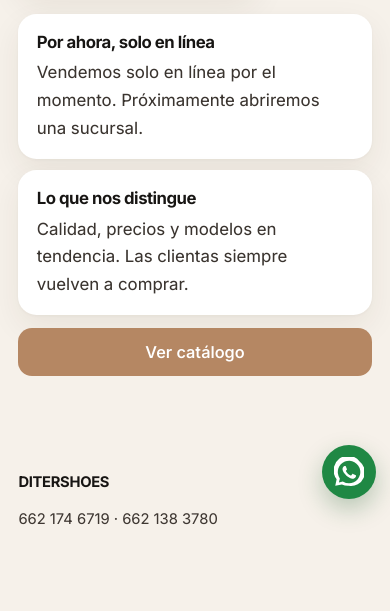
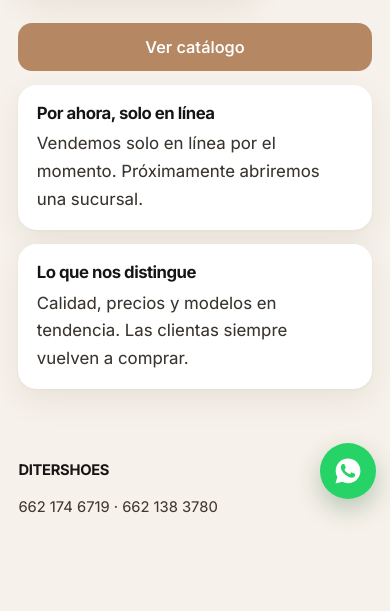
Before and after one commit to DevOpsHmo/ditershoesmx, a plain HTML site: page nosotros.html in a window 390 px wide. Shown: the part 327-938 px from the top of the page. Drawn offline with Linux system fonts and the light colour scheme; files whose address does not match are found by name.

Commit message:
Agrandar el hero, fija el verde de WhatsApp y ensancha Nosotros y Envíos.
El botón flotante queda en un círculo de 56 px con el icono centrado, y el verde de todos los botones de WhatsApp es #25D366.

Co-authored-by: SILVASDEV.COM <SilvasDEV-HMO@users.noreply.github.com>

```diff
--- a/nosotros.html
+++ b/nosotros.html
@@ -32,9 +32,13 @@
   </header>
 
   <main class="page">
+    <div class="sheet">
+    <div class="sheet-lead">
     <h1>Nosotros</h1>
     <p>Diter Shoes es de Hermosillo, Sonora. Empezó a inicios de 2026.</p>
     <p class="stat"><strong>+50 clientas</strong><span>Siempre vuelven a comprar</span></p>
+    <a class="btn-catalog" href="/catalogo">Ver catálogo</a>
+    </div>
     <div class="facts">
       <article class="fact">
         <h2>Por ahora, solo en línea</h2>
@@ -45,7 +49,7 @@
         <p>Calidad, precios y modelos en tendencia. Las clientas siempre vuelven a comprar.</p>
       </article>
     </div>
-    <a class="btn-catalog" href="/catalogo">Ver catálogo</a>
+    </div>
   </main>
 
   <footer>
@@ -54,8 +58,8 @@
   </footer>
 
   <a class="wa-float" href="https://wa.me/526621746719?text=Hola%2C%20quiero%20hacer%20un%20pedido%20de%20DiterShoes." target="_blank" rel="noopener" aria-label="Pedir por WhatsApp">
-    <svg viewBox="0 0 24 24" aria-hidden="true" focusable="false">
-      <path fill="currentColor" d="M20.5 3.5A11 11 0 0 0 2.1 17.8L1 23l5.3-1.1A11 11 0 0 0 12 23a11 11 0 0 0 8.5-19.5zM12 21a9 9 0 0 1-4.6-1.3l-.3-.2-3.2.8.8-3.1-.2-.3A9 9 0 1 1 12 21zm5-6.7c-.3-.1-1.5-.7-1.7-.8s-.4-.1-.6.1-.7.8-.8 1-.3.2-.6.1a7.4 7.4 0 0 1-2.2-1.4 8.2 8.2 0 0 1-1.5-1.9c-.2-.3 0-.4.1-.6l.4-.5.2-.3a.5.5 0 0 0 0-.5c-.1-.1-.6-1.4-.8-1.9s-.4-.4-.6-.4h-.5a1 1 0 0 0-.7.3 3 3 0 0 0-.9 2.3 5.2 5.2 0 0 0 1.1 2.8 11.8 11.8 0 0 0 4.5 4 15 15 0 0 0 1.5.6 3.6 3.6 0 0 0 1.7.1 2.8 2.8 0 0 0 1.8-1.3 2.3 2.3 0 0 0 .2-1.3c-.1-.1-.3-.2-.5-.3z"/>
+    <svg viewBox="0 0 24 24" width="30" height="30" aria-hidden="true" focusable="false">
+      <path fill="#ffffff" d="M12.04 2C6.58 2 2.15 6.4 2.15 11.83c0 1.74.46 3.44 1.34 4.94L2 22l5.39-1.41a10.1 10.1 0 0 0 4.65 1.14h.01c5.46 0 9.89-4.4 9.89-9.83C21.94 6.4 17.5 2 12.04 2zm5.76 13.86c-.24.68-1.2 1.24-1.96 1.4-.52.11-1.2.2-3.48-.75-2.92-1.21-4.8-4.17-4.94-4.36-.14-.19-1.18-1.57-1.18-3 0-1.42.75-2.12 1.01-2.41.26-.29.58-.36.77-.36.19 0 .38 0 .55.01.18.01.41-.07.64.49.24.58.82 2 .89 2.15.07.14.12.32.02.51-.1.19-.14.32-.28.49-.14.17-.3.38-.42.51-.14.14-.29.29-.12.56.16.27.73 1.2 1.57 1.95 1.08.96 1.99 1.26 2.27 1.4.28.14.44.12.6-.07.17-.19.7-.81.88-1.09.19-.28.37-.23.63-.14.26.1 1.64.77 1.92.91.28.14.47.21.54.33.07.12.07.68-.17 1.36z"/>
     </svg>
   </a>
 
--- a/styles.css
+++ b/styles.css
@@ -7,8 +7,8 @@
   --camel: #c4926a;
   --camel-deep: #b5835c;
   --camel-mobile: #b58763;
-  --wa: #1f8844;
-  --wa-deep: #146b34;
+  --wa: #25d366;
+  --wa-deep: #20bd5a;
   --header-h: 4.55rem;
   --gutter: clamp(1.15rem, 4vw, 4.25rem);
   --shadow: 0 12px 32px rgba(62, 40, 18, 0.07), 0 1px 3px rgba(62, 40, 18, 0.04);
@@ -113,6 +113,7 @@ button, a { -webkit-tap-highlight-color: transparent; }
   background: var(--wa);
   color: #fff;
   text-decoration: none;
+  border: 0;
   border-radius: 999px;
   padding: 0.72rem 1.15rem;
   font-size: 0.92rem;
@@ -163,16 +164,20 @@ button, a { -webkit-tap-highlight-color: transparent; }
 .hero-title {
   margin: 0;
   font-weight: 700;
-  font-size: clamp(2.7rem, 3.9vw, 4.05rem);
-  line-height: 0.96;
-  letter-spacing: -0.042em;
+  font-size: clamp(3.15rem, 4.6vw, 5rem);
+  line-height: 0.94;
+  letter-spacing: -0.045em;
   color: #12110f;
 }
 .lede {
-  margin: 0.9rem 0 1.2rem;
-  font-size: 1.05rem;
+  margin: 1.15rem 0 1.5rem;
+  font-size: clamp(1.15rem, 1.45vw, 1.35rem);
   font-weight: 430;
   color: #2f2a26;
+}
+.hero .btn-catalog {
+  padding: 1.05rem 1.75rem;
+  font-size: 1.12rem;
 }
 .btn-catalog {
   display: inline-flex;
@@ -468,10 +473,24 @@ button, a { -webkit-tap-highlight-color: transparent; }
 .path span { margin-top: auto; padding-top: 0.8rem; font-weight: 600; font-size: 0.92rem; }
 
 .page {
-  max-width: 42rem;
+  width: min(1180px, calc(100% - 2 * var(--gutter)));
+  max-width: none;
   margin: 0 auto;
-  padding: 1.6rem var(--gutter) 4rem;
+  padding: 1.35rem 0 2.4rem;
 }
+.sheet {
+  display: grid;
+  grid-template-columns: 1.15fr 1fr 1fr;
+  gap: 0.9rem;
+  align-items: stretch;
+}
+.sheet-lead { min-width: 0; }
+.sheet .facts {
+  display: contents;
+}
+.sheet .stat { margin: 0.4rem 0 1rem; }
+.envios-layout .sheet-lead { grid-row: 1 / span 2; }
+.envios-layout .fact:last-child { grid-column: 2 / -1; }
 .page h1 {
   margin: 0 0 1rem;
   font-size: clamp(2.3rem, 4vw, 3.4rem);
@@ -524,7 +543,12 @@ button, a { -webkit-tap-highlight-color: transparent; }
 }
 .fact h2 { margin: 0 0 0.3rem; font-size: 1.05rem; }
 .fact p { margin: 0; }
-.faq { margin-top: 0.35rem; }
+.faq {
+  margin-top: 0.35rem;
+  display: grid;
+  grid-template-columns: 1fr 1fr;
+  gap: 0.55rem 0.85rem;
+}
 .faq details {
   background: #fff;
   border-radius: 1rem;
@@ -566,18 +590,30 @@ footer a:hover { text-decoration: underline; text-underline-offset: 0.18em; }
   right: 1.15rem;
   bottom: calc(1.15rem + env(safe-area-inset-bottom));
   z-index: 30;
-  width: 58px;
-  height: 58px;
+  width: 56px;
+  height: 56px;
+  min-width: 56px;
+  min-height: 56px;
+  aspect-ratio: 1;
+  padding: 0;
+  border: 0;
   border-radius: 50%;
-  background: var(--wa);
+  background: #25d366;
   color: #fff;
-  display: grid;
-  place-items: center;
+  display: flex;
+  align-items: center;
+  justify-content: center;
+  line-height: 0;
   box-shadow: 0 10px 24px rgba(20, 90, 40, 0.28);
-  transition: transform 0.25s ease, background 0.25s ease;
+  transition: background 0.25s ease;
 }
-.wa-float:hover { background: var(--wa-deep); transform: scale(1.06); }
-.wa-float svg { width: 30px; height: 30px; display: block; }
+.wa-float:hover { background: #20bd5a; }
+.wa-float svg {
+  width: 30px;
+  height: 30px;
+  display: block;
+  flex: 0 0 30px;
+}
 
 #lightbox {
   position: fixed;
@@ -671,13 +707,20 @@ footer a:hover { text-decoration: underline; text-underline-offset: 0.18em; }
   .br-d { display: none; }
   .lede { margin: 0.75rem 0 1.05rem; font-size: 1.05rem; }
   .lede-cats { display: none; }
-  .btn-catalog {
+  .btn-catalog,
+  .hero .btn-catalog {
     width: 100%;
     border-radius: 14px;
     background: var(--camel-mobile);
     padding: 0.98rem 1rem;
+    font-size: 1.02rem;
   }
   .btn-catalog:hover { background: #a67958; }
+  .sheet,
+  .faq { grid-template-columns: 1fr; }
+  .sheet-lead,
+  .envios-layout .sheet-lead { grid-row: auto; }
+  .envios-layout .fact:last-child { grid-column: auto; }
   .hero-photo {
     margin-top: 1.05rem;
     aspect-ratio: 5 / 4.15;
@@ -720,7 +763,13 @@ footer a:hover { text-decoration: underline; text-underline-offset: 0.18em; }
   .pager { flex-wrap: nowrap; gap: 0.35rem; }
   .pager button { flex: 0 0 auto; min-width: 2.35rem; height: 2.35rem; padding: 0; }
   .pager .pager-step { min-width: 2.6rem; font-size: 1.25rem; }
-  .wa-float { width: 54px; height: 54px; right: 0.9rem; }
+  .wa-float {
+    width: 56px;
+    height: 56px;
+    min-width: 56px;
+    min-height: 56px;
+    right: 0.9rem;
+  }
   footer {
     padding-right: 5.4rem;
     padding-bottom: calc(5rem + env(safe-area-inset-bottom));
```
Also changed, not shown: catalogo.html (+2 -2 lines), envios.html (+7 -3 lines), index.html (+2 -2 lines).
